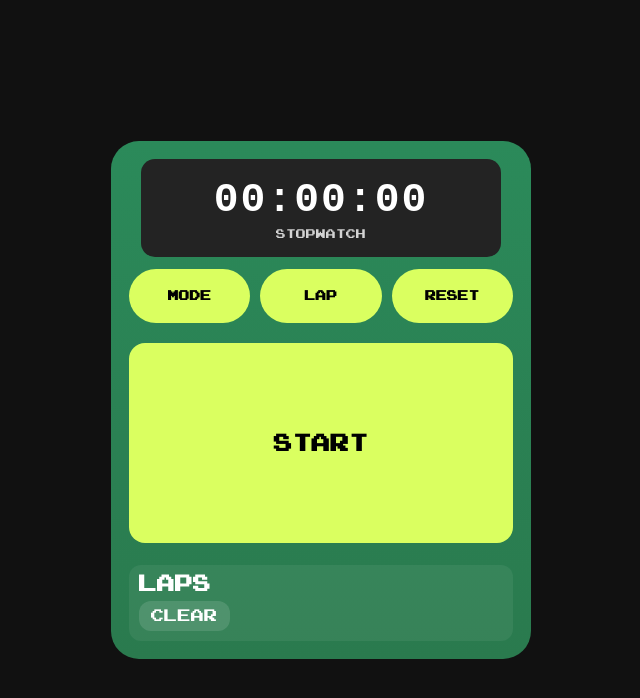
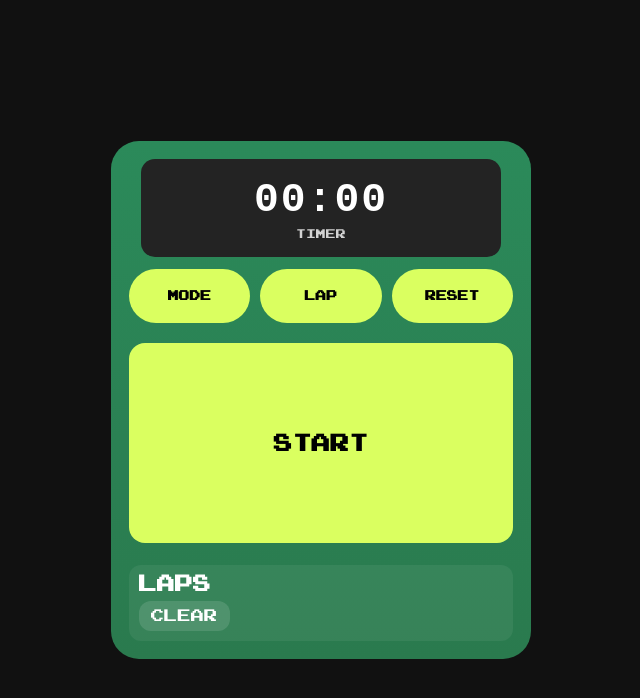
Before and after one commit to SANDRO00O/Study-Timer, a plain HTML site: page index.html in a window 1280 px wide. Shown: the whole page, without its empty margins (319-959 px from the left). Drawn offline with Linux system fonts and the light colour scheme.

Commit message:
update index.html

```diff
--- a/index.html
+++ b/index.html
@@ -18,8 +18,8 @@
     <section class="timer-body" aria-label="Study Timer Device">
        <div class="screen-wrap">
    <div class="digital-screen" role="status" aria-live="polite">
-     <div id="timeDisplay" class="time">00:00:00</div>
-     <div id="modeLabel" class="mode-label">Stopwatch</div>
+     <div id="timeDisplay" class="time">00:00</div>
+     <div id="modeLabel" class="mode-label">timer</div>
    </div>
  </div>
       <div class="top-row">
```
